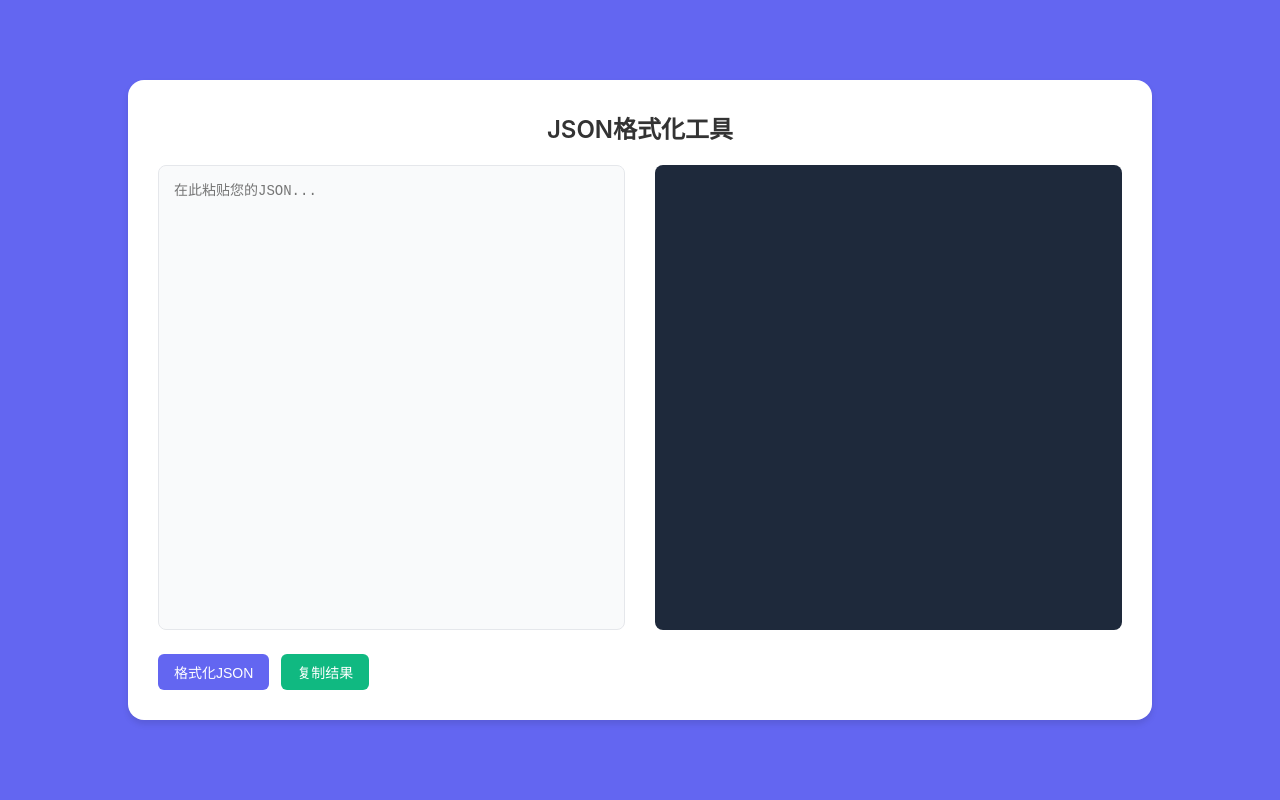
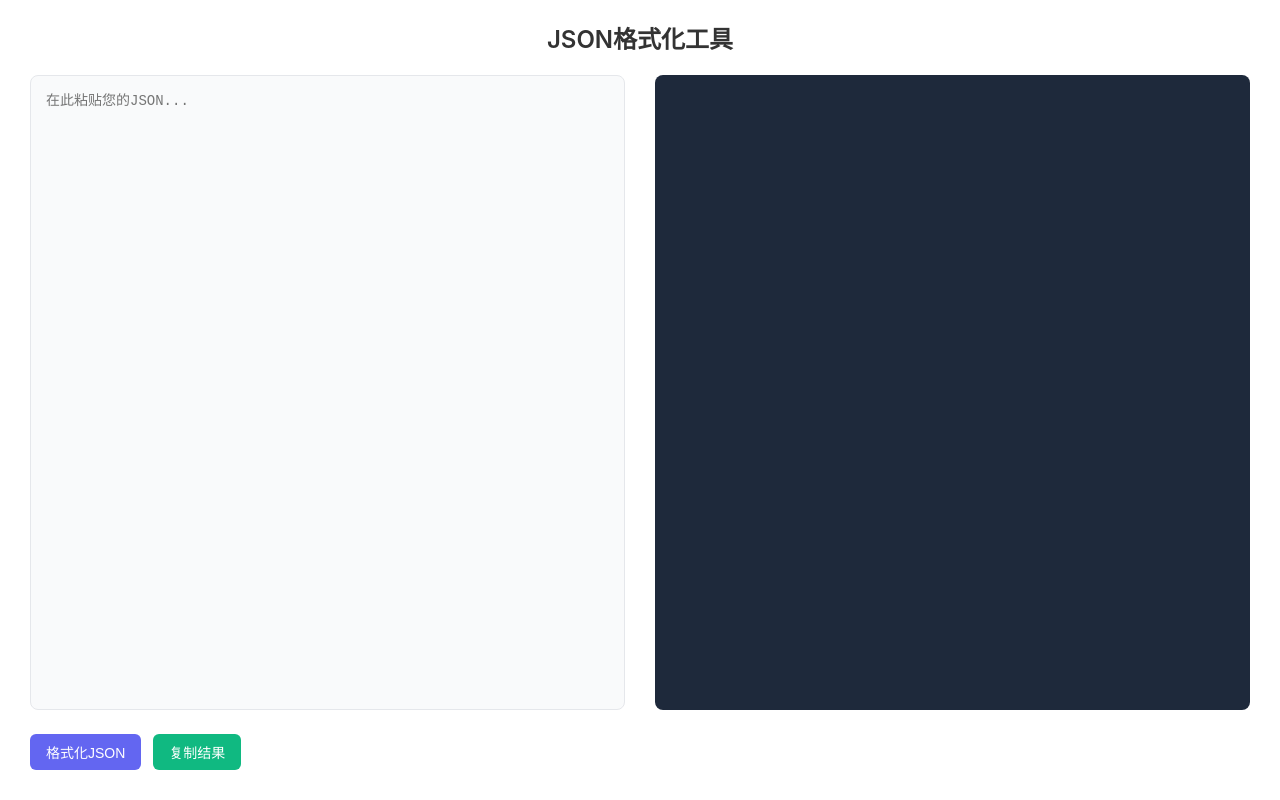
Before and after one commit to luckfunc/format-json, a plain HTML site: page index.html in a window 1280 px wide. Drawn offline with Linux system fonts and the light colour scheme.

Commit message:
style: change style

```diff
--- a/index.html
+++ b/index.html
@@ -5,9 +5,16 @@
   <meta name="viewport" content="width=device-width, initial-scale=1.0">
   <title>Format Json</title>
   <style>
+    * {
+      box-sizing: border-box;
+      margin: 0;
+      padding: 0;
+    }
+    html, body {
+      width: 100%;
+      height: 100%;
+    }
     body {
-      margin: 0;
-      padding: 20px;
       background: #6366f1;
       min-height: 100vh;
       font-family: -apple-system, BlinkMacSystemFont, "Segoe UI", Roboto, sans-serif;
@@ -17,12 +24,11 @@
       box-sizing: border-box;
     }
     .container {
-      width: 80vw;
-      height: 80vh;
+      width: 100%;
+      height: 100%;
       margin: 0 auto;
       background: white;
-      padding: 30px;
-      border-radius: 16px;
+      padding: 20px 30px 30px 30px;
       box-shadow: 0 4px 6px rgba(0, 0, 0, 0.1);
       display: flex;
       flex-direction: column;
```
